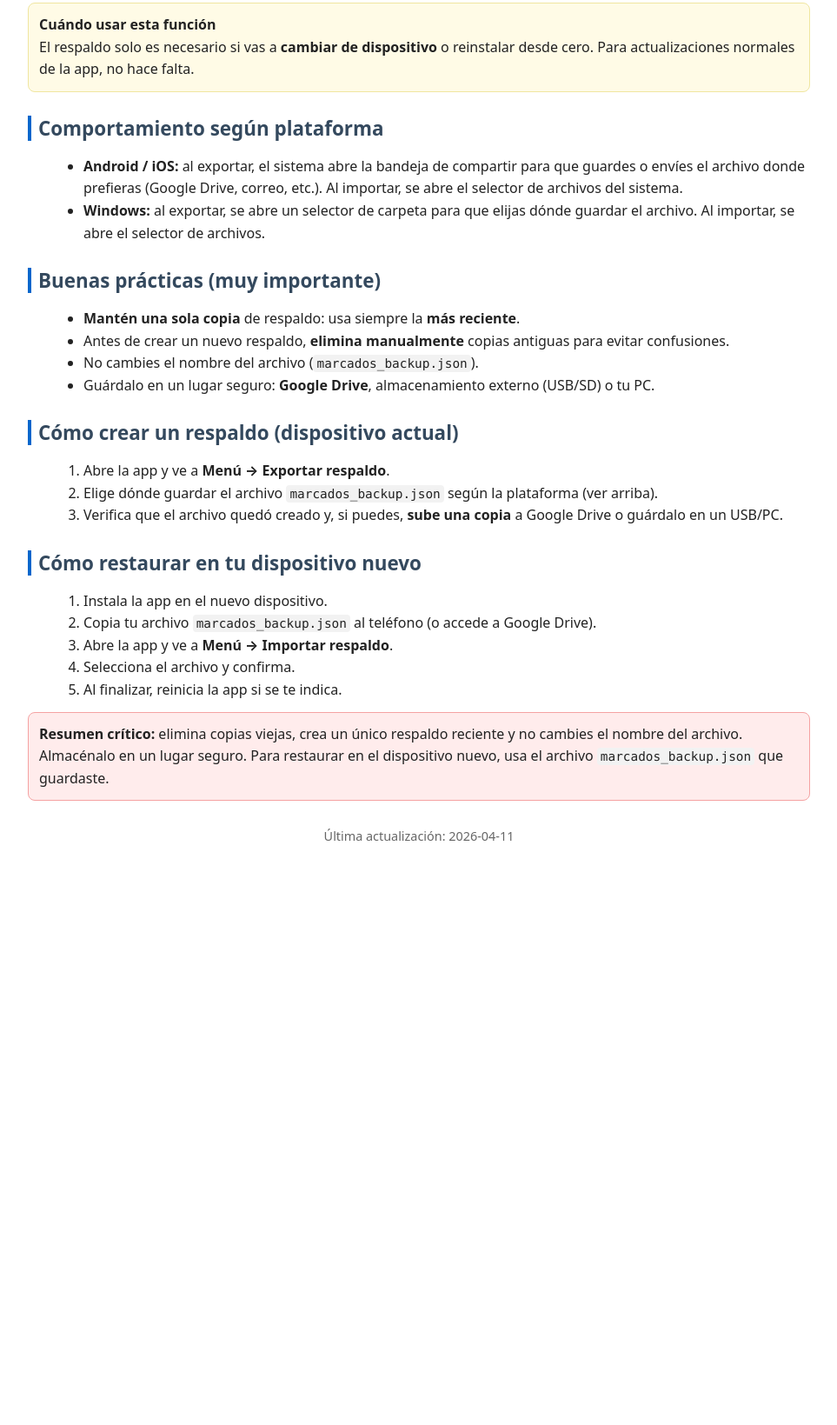
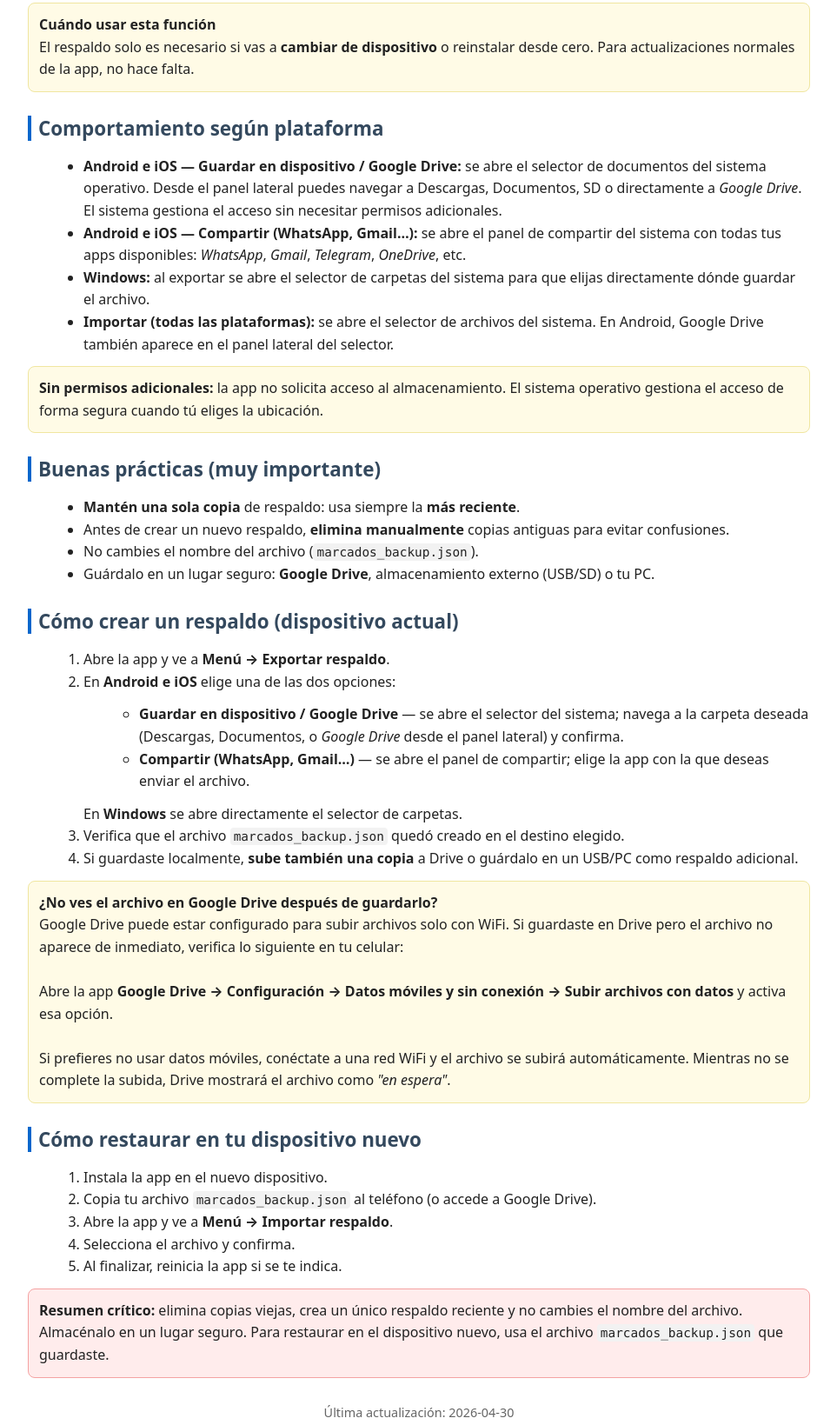
Before and after one commit to ShieldPanama/rv1909-legal, a plain HTML site: page docs/backup.html in a window 1280 px wide. Shown: the part 236-1875 px from the top of the page at 87% size, without its empty margins (158-1121 px from the left). Before the commit the page ends 1233 px from the top, so only its background shows below. Drawn offline with Linux system fonts and the light colour scheme; files that its build step writes are made by us from their sources.

Commit message:
Update backup.html with new content and practices

```diff
--- a/docs/backup.html
+++ b/docs/backup.html
@@ -4,7 +4,7 @@
   <meta charset="utf-8" />
   <meta name="viewport" content="width=device-width, initial-scale=1" />
   <title>Respaldo y Restauración</title>
-   <link rel="stylesheet" href="legal/styles.css">
+  <link rel="stylesheet" href="styles.css">
 </head>
 <body>
   <h1>Respaldo y Restauración</h1>
@@ -23,9 +23,14 @@
 
   <h2>Comportamiento según plataforma</h2>
   <ul>
-    <li><strong>Android / iOS:</strong> al exportar, el sistema abre la bandeja de compartir para que guardes o envíes el archivo donde prefieras (Google Drive, correo, etc.). Al importar, se abre el selector de archivos del sistema.</li>
-    <li><strong>Windows:</strong> al exportar, se abre un selector de carpeta para que elijas dónde guardar el archivo. Al importar, se abre el selector de archivos.</li>
+    <li><strong>Android e iOS — Guardar en dispositivo / Google Drive:</strong> se abre el selector de documentos del sistema operativo. Desde el panel lateral puedes navegar a Descargas, Documentos, SD o directamente a <em>Google Drive</em>. El sistema gestiona el acceso sin necesitar permisos adicionales.</li>
+    <li><strong>Android e iOS — Compartir (WhatsApp, Gmail…):</strong> se abre el panel de compartir del sistema con todas tus apps disponibles: <em>WhatsApp</em>, <em>Gmail</em>, <em>Telegram</em>, <em>OneDrive</em>, etc.</li>
+    <li><strong>Windows:</strong> al exportar se abre el selector de carpetas del sistema para que elijas directamente dónde guardar el archivo.</li>
+    <li><strong>Importar (todas las plataformas):</strong> se abre el selector de archivos del sistema. En Android, Google Drive también aparece en el panel lateral del selector.</li>
   </ul>
+  <div class="note">
+    <strong>Sin permisos adicionales:</strong> la app no solicita acceso al almacenamiento. El sistema operativo gestiona el acceso de forma segura cuando tú eliges la ubicación.
+  </div>
 
   <h2>Buenas prácticas (muy importante)</h2>
   <ul>
@@ -38,9 +43,28 @@
   <h2>Cómo crear un respaldo (dispositivo actual)</h2>
   <ol>
     <li>Abre la app y ve a <strong>Menú → Exportar respaldo</strong>.</li>
-    <li>Elige dónde guardar el archivo <code>marcados_backup.json</code> según la plataforma (ver arriba).</li>
-    <li>Verifica que el archivo quedó creado y, si puedes, <strong>sube una copia</strong> a Google Drive o guárdalo en un USB/PC.</li>
+    <li>
+      En <strong>Android e iOS</strong> elige una de las dos opciones:
+      <ul>
+        <li><strong>Guardar en dispositivo / Google Drive</strong> — se abre el selector del sistema; navega a la carpeta deseada (Descargas, Documentos, o <em>Google Drive</em> desde el panel lateral) y confirma.</li>
+        <li><strong>Compartir (WhatsApp, Gmail…)</strong> — se abre el panel de compartir; elige la app con la que deseas enviar el archivo.</li>
+      </ul>
+      En <strong>Windows</strong> se abre directamente el selector de carpetas.
+    </li>
+    <li>Verifica que el archivo <code>marcados_backup.json</code> quedó creado en el destino elegido.</li>
+    <li>Si guardaste localmente, <strong>sube también una copia</strong> a Drive o guárdalo en un USB/PC como respaldo adicional.</li>
   </ol>
+
+  <div class="note">
+    <strong>¿No ves el archivo en Google Drive después de guardarlo?</strong><br/>
+    Google Drive puede estar configurado para subir archivos solo con WiFi. Si guardaste en
+    Drive pero el archivo no aparece de inmediato, verifica lo siguiente en tu celular:<br/><br/>
+    Abre la app <strong>Google Drive → Configuración → Datos móviles y sin conexión → Subir
+    archivos con datos</strong> y activa esa opción.<br/><br/>
+    Si prefieres no usar datos móviles, conéctate a una red WiFi y el archivo se subirá
+    automáticamente. Mientras no se complete la subida, Drive mostrará el archivo como
+    <em>"en espera"</em>.
+  </div>
 
   <h2>Cómo restaurar en tu dispositivo nuevo</h2>
   <ol>
@@ -57,6 +81,6 @@
     el dispositivo nuevo, usa el archivo <code>marcados_backup.json</code> que guardaste.
   </div>
 
-  <small>Última actualización: 2026-04-11</small>
+  <small>Última actualización: 2026-04-30</small>
 </body>
 </html>
```
